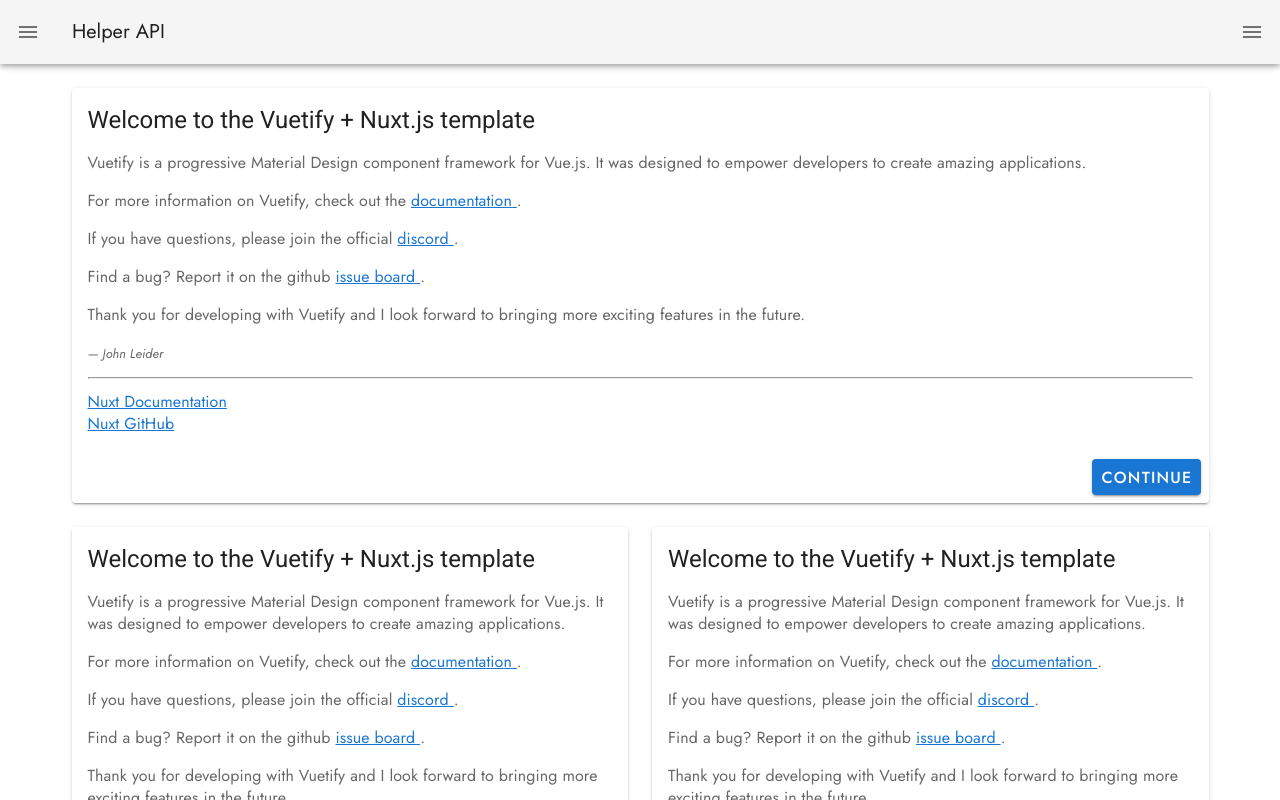
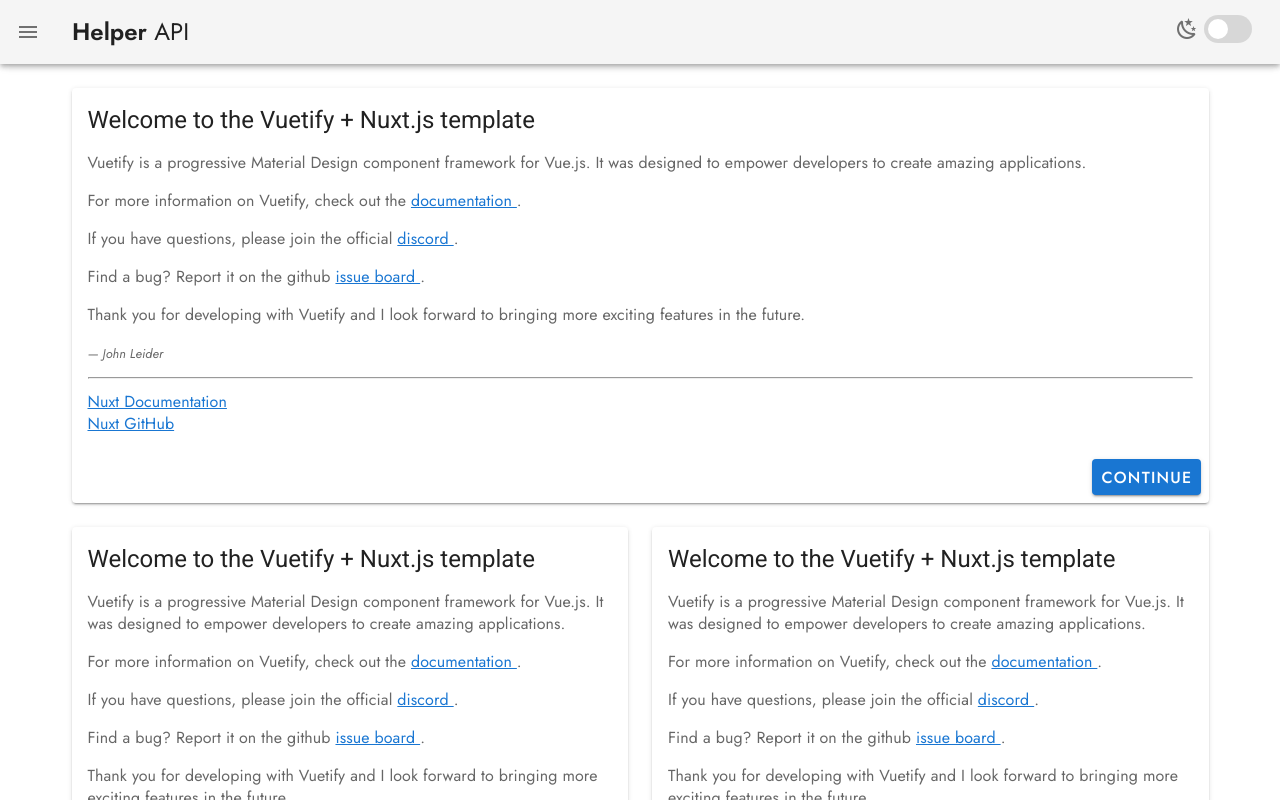
Before and after one commit to arturmedeiros/helper-api, a Nuxt app: page / in a window 1280 px wide. Shown: the top 800 px of the page. Built offline with nearby package versions, Linux system fonts and the light colour scheme.

Commit message:
Tema Dark

```diff
--- a/layouts/default.vue
+++ b/layouts/default.vue
@@ -50,7 +50,14 @@
       >
         <v-icon>mdi-minus</v-icon>
       </v-btn>
-      <v-toolbar-title>{{ title }}</v-toolbar-title>
+      <v-toolbar-title>
+        <span style="font-size: 1.2em; font-weight: 600;">
+          Helper
+        </span>
+        <span style="font-size: 1.2em; font-weight: 400;">
+          API
+        </span>
+      </v-toolbar-title>
       <v-spacer />
 <!--      <v-btn-->
 <!--        icon-->
@@ -58,12 +65,12 @@
 <!--      >-->
 <!--        <v-icon>mdi-menu</v-icon>-->
 <!--      </v-btn>-->
-      <v-btn
-        icon
-        @click.stop="rightDrawer = !rightDrawer"
-      >
-        <v-icon>mdi-menu</v-icon>
-      </v-btn>
+      <v-switch
+        class="pt-4"
+        :prepend-icon="$vuetify.theme.dark ? 'mdi-weather-sunny' : 'mdi-weather-night'"
+        v-model="$vuetify.theme.dark"
+        inset
+      ></v-switch>
     </v-app-bar>
     <v-main>
       <v-container>
--- a/vuetify.options.js
+++ b/vuetify.options.js
@@ -15,7 +15,7 @@
   // rtl: true,
   customVariables: ['~/assets/variables.scss'],
   theme: {
-    dark: true,
+    dark: false,
     themes: {
       dark: {
         primary: colors.blue.darken2,
```
